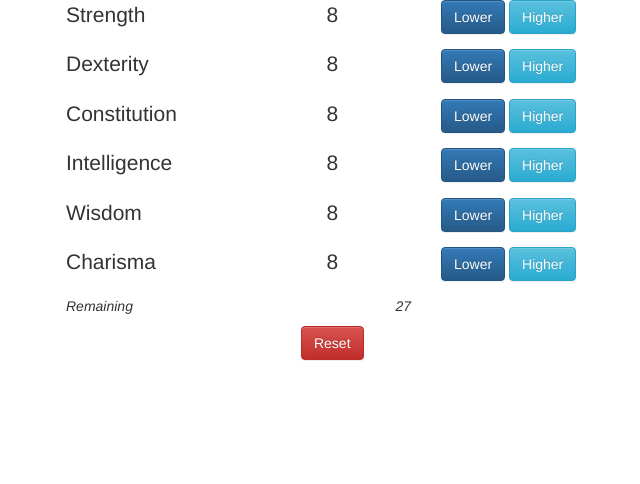
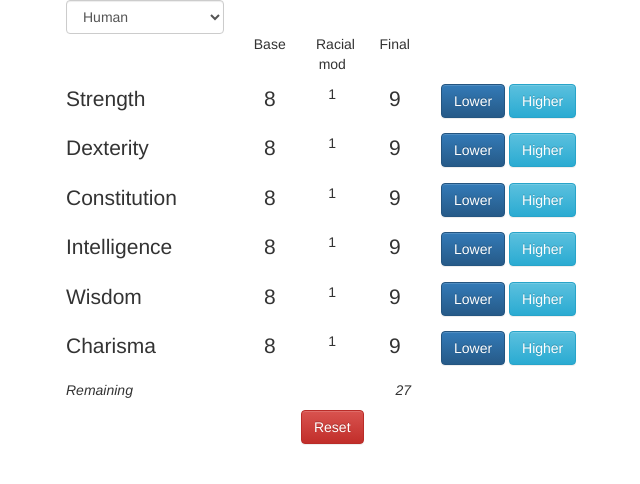
Before and after one commit to cleggatt/dnd-stats-calc, a plain HTML site: page index.html in a window 1280 px wide. Shown: the whole page, without its empty margins (214-854 px from the left). Drawn offline with nearby package versions, Linux system fonts and the light colour scheme.

Commit message:
Support racial modifiers.

```diff
--- a/index.html
+++ b/index.html
@@ -27,10 +27,32 @@
     <div class="container" ng-controller="StatsController">
         <div class="row">
             <div class="col-xs-3">
+                <select class="form-control" ng-options="race.label for race in races" ng-model="selectedRace" ng-model="selectedRace" ng-change="changeRace()"></select>
+            </div>
+        </div>
+        <div class="row">
+            <div class="col-xs-1 col-xs-offset-3">
+                <p class="text-center">Base</p>
+            </div>
+            <div class="col-xs-1">
+                <p class="text-center">Racial mod</p>
+            </div>
+            <div class="col-xs-1">
+                <p class="text-center">Final</p>
+            </div>
+        </div>
+        <div class="row">
+            <div class="col-xs-3">
                 <p class="lead">Strength</p>
             </div>
-            <div class="col-xs-3">
+            <div class="col-xs-1">
                 <p class="text-center lead">{{stats.str}}</p>
+            </div>
+            <div class="col-xs-1">
+                <p class="text-center">{{selectedRace.stats.str}}</p>
+            </div>
+            <div class="col-xs-1">
+                <p class="text-center lead">{{modifiedStats.str}}</p>
             </div>
             <div class="col-xs-6">
                 <input class="btn btn-primary" type="button" value="Lower" ng-click="dec('str')">
@@ -41,8 +63,14 @@
             <div class="col-xs-3">
                 <p class="lead">Dexterity</p>
             </div>
-            <div class="col-xs-3">
+            <div class="col-xs-1">
                 <p class="text-center lead">{{stats.dex}}</p>
+            </div>
+            <div class="col-xs-1">
+                <p class="text-center">{{selectedRace.stats.dex}}</p>
+            </div>
+            <div class="col-xs-1">
+                <p class="text-center lead">{{modifiedStats.dex}}</p>
             </div>
             <div class="col-xs-6">
                 <input class="btn btn-primary" type="button" value="Lower" ng-click="dec('dex')">
@@ -53,8 +81,14 @@
             <div class="col-xs-3">
                 <p class="lead">Constitution</p>
             </div>
-            <div class="col-xs-3">
+            <div class="col-xs-1">
                 <p class="text-center lead">{{stats.con}}</p>
+            </div>
+            <div class="col-xs-1">
+                <p class="text-center">{{selectedRace.stats.con}}</p>
+            </div>
+            <div class="col-xs-1">
+                <p class="text-center lead">{{modifiedStats.con}}</p>
             </div>
             <div class="col-xs-6">
                 <input class="btn btn-primary" type="button" value="Lower" ng-click="dec('con')">
@@ -65,8 +99,14 @@
             <div class="col-xs-3">
                 <p class="lead">Intelligence</p>
             </div>
-            <div class="col-xs-3">
+            <div class="col-xs-1">
                 <p class="text-center lead">{{stats.int}}</p>
+            </div>
+            <div class="col-xs-1">
+                <p class="text-center">{{selectedRace.stats.int}}</p>
+            </div>
+            <div class="col-xs-1">
+                <p class="text-center lead">{{modifiedStats.int}}</p>
             </div>
             <div class="col-xs-6">
                 <input class="btn btn-primary" type="button" value="Lower" ng-click="dec('int')">
@@ -77,8 +117,14 @@
             <div class="col-xs-3">
                 <p class="lead">Wisdom</p>
             </div>
-            <div class="col-xs-3">
+            <div class="col-xs-1">
                 <p class="text-center lead">{{stats.wis}}</p>
+            </div>
+            <div class="col-xs-1">
+                <p class="text-center">{{selectedRace.stats.wis}}</p>
+            </div>
+            <div class="col-xs-1">
+                <p class="text-center lead">{{modifiedStats.wis}}</p>
             </div>
             <div class="col-xs-6">
                 <input class="btn btn-primary" type="button" value="Lower" ng-click="dec('wis')">
@@ -89,8 +135,14 @@
             <div class="col-xs-3">
                 <p class="lead">Charisma</p>
             </div>
-            <div class="col-xs-3">
+            <div class="col-xs-1">
                 <p class="text-center lead">{{stats.cha}}</p>
+            </div>
+            <div class="col-xs-1">
+                <p class="text-center">{{selectedRace.stats.cha}}</p>
+            </div>
+            <div class="col-xs-1">
+                <p class="text-center lead">{{modifiedStats.cha}}</p>
             </div>
             <div class="col-xs-6">
                 <input class="btn btn-primary" type="button" value="Lower" ng-click="dec('cha')">
--- a/ngmodule.js
+++ b/ngmodule.js
@@ -1,5 +1,65 @@
 angular.module('statsApp', [])
     .controller('StatsController', ['$scope', '$interval', function($scope, $interval) {
+
+        $scope.races = [
+            {
+                label: "Human",
+                stats: {
+                    str : 1,
+                    dex : 1,
+                    con : 1,
+                    int : 1,
+                    wis : 1,
+                    cha : 1
+                }
+            },
+            {
+                label: "Human (Variant)",
+                stats: {}
+            },
+            {
+                label: "Elf (High)",
+                stats: {
+                    dex : 2,
+                    int : 1
+                }
+            },
+            {
+                label: "Elf (Wood)",
+                stats: {
+                    dex : 2,
+                    wis : 1
+                }
+            },
+            {
+                label: "Dwarf (Hill)",
+                stats: {
+                    con : 2,
+                    wis : 1
+                }
+            },
+            {
+                label: "Dwarf (Mountain)",
+                stats: {
+                    con : 2,
+                    str : 1
+                }
+            },
+            {
+                label: "Halfling (Stout)",
+                stats: {
+                    dex : 2,
+                    con : 1
+                }
+            },
+            {
+                label: "Halfling (Lightfoot)",
+                stats: {
+                    dex : 2,
+                    cha : 1
+                }
+            }
+        ];
 
         var recalc = function() {
 
@@ -18,6 +78,21 @@ angular.module('statsApp', [])
             $scope.points -= cost($scope.stats.int);
             $scope.points -= cost($scope.stats.wis);
             $scope.points -= cost($scope.stats.cha);
+
+            $scope.modifiedStats = {
+                str : $scope.stats.str,
+                dex : $scope.stats.dex,
+                con : $scope.stats.con,
+                int : $scope.stats.int,
+                wis : $scope.stats.wis,
+                cha : $scope.stats.cha
+            };
+
+            for(var stat in $scope.selectedRace.stats) {
+                if (typeof $scope.stats[stat] !== "undefined") {
+                    $scope.modifiedStats[stat] += $scope.selectedRace.stats[stat];
+                }
+            }
         };
 
         var bound = function(value) {
@@ -46,7 +121,16 @@ angular.module('statsApp', [])
         };
 
         $scope.reset = function() {
+            $scope.selectedRace = $scope.races[0];
             $scope.stats = {
+                str : 8,
+                dex : 8,
+                con : 8,
+                int : 8,
+                wis : 8,
+                cha : 8
+            };
+            $scope.modifiedStats = {
                 str : 8,
                 dex : 8,
                 con : 8,
@@ -71,5 +155,10 @@ angular.module('statsApp', [])
             }
         };
 
+        $scope.changeRace = function() {
+            recalc();
+        };
+
         $scope.reset();
+        recalc();
     }]);
```
